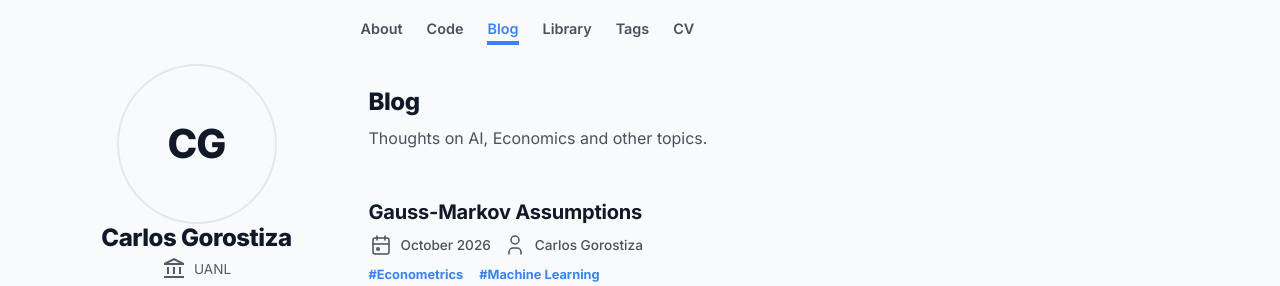
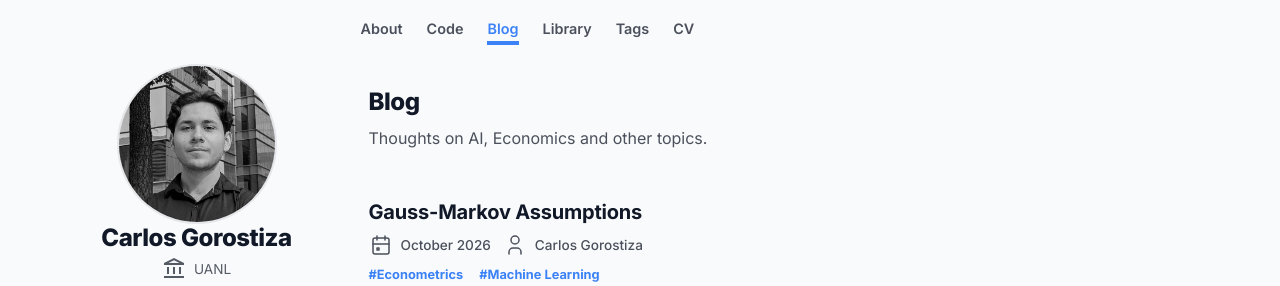
Before and after one commit to CarlosGIbanez/CarlosGIbanez.github.io, an Astro site: page /posts in a window 1280 px wide. Shown: the top 286 px of the page. Built offline with nearby package versions, Linux system fonts and the light colour scheme; Astro itself is replaced by a stand-in of ours; some packages are replaced by stand-ins of ours.

Commit message:
Added Photo

```diff
--- a/src/content/bio.md
+++ b/src/content/bio.md
@@ -1,5 +1,6 @@
 ---
 name: "Carlos Gorostiza"
+avatar: "face.jpeg"
 shortBio: "Technical AI multi-agent safety researcher. Trying to make AI go well."
 institution: "UANL"
 ---
```
Also changed, not shown: public/face.jpeg (added).
